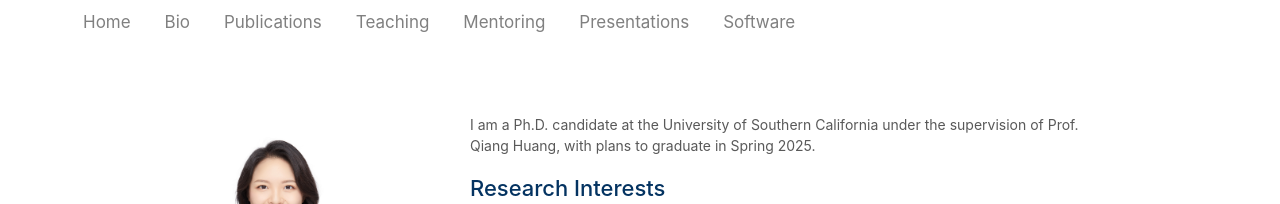
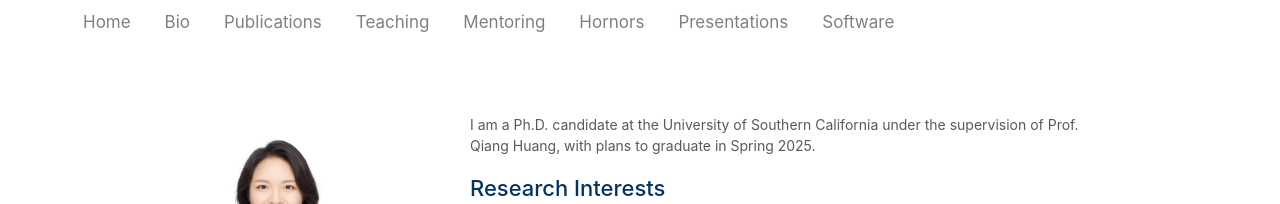
Before and after one commit to weizhi-lin/weizhi-lin.github.io, a Jekyll site: the page built from index.md, in a window 1280 px wide. Shown: the top 204 px of the page. Built offline with Jekyll 4.4.1, drawn with Linux system fonts in a browser that asks for light colours; a style sheet for code colours, icons or effects is not loaded.

Commit message:
Update navigation.yml

```diff
--- a/_data/navigation.yml
+++ b/_data/navigation.yml
@@ -18,6 +18,9 @@ main:
   - title: "Mentoring"
     url: /mentoring/
 
+  - title: "Hornors"
+    url: /hornors/
+
   - title: "Presentations"
     url: /presentations/
 
```
